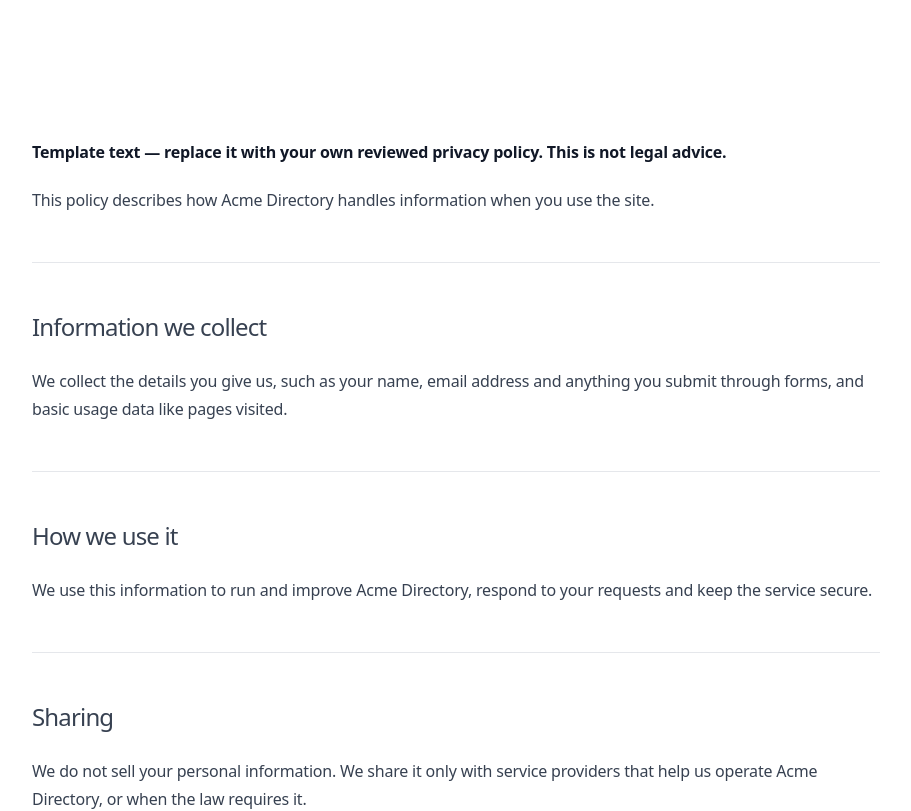
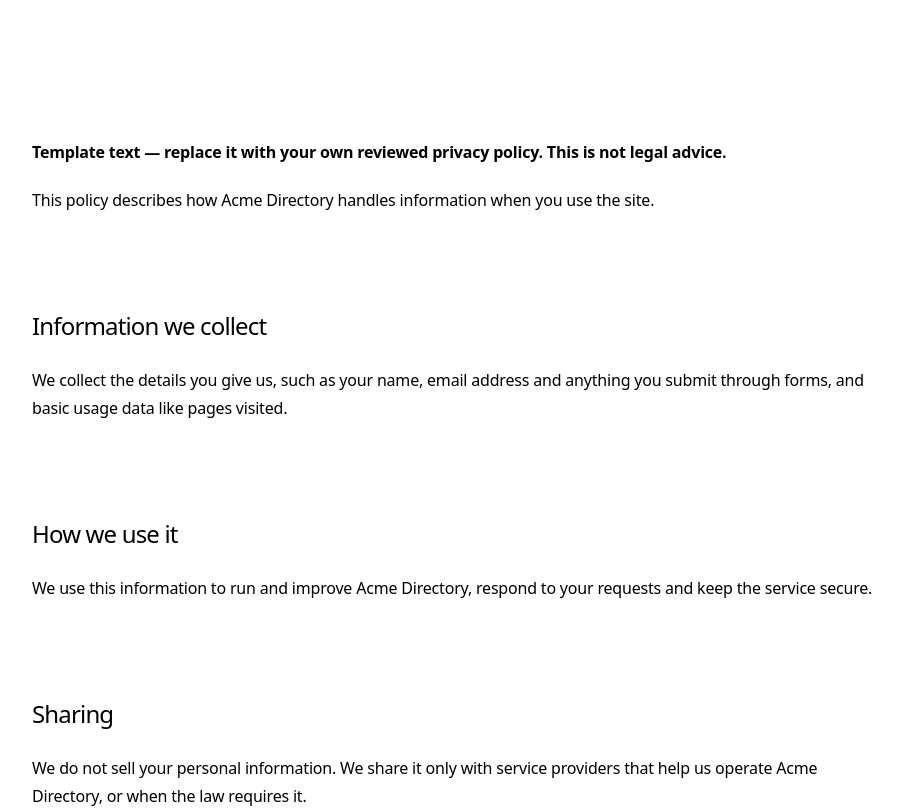
Before and after one commit to ttncode/marketplace-ui, a Next.js app: page /privacy in a window 1280 px wide. Shown: the part 380-1191 px from the top of the page, without its empty margins (184-1095 px from the left). Built offline with nearby package versions, Linux system fonts and the light colour scheme.

Commit message:
refactor(theme): tokenize legal and submit

```diff
--- a/src/app/globals.css
+++ b/src/app/globals.css
@@ -22,6 +22,14 @@
   --color-ink-secondary: var(--design-ink-secondary);
   --color-ink-muted: var(--design-ink-muted);
   --color-success: var(--design-success);
+  --color-surface-sunken: var(--design-surface-sunken);
+  --color-surface-pressed: var(--design-surface-pressed);
+  --color-error-line: var(--design-error-line);
+  --color-error-surface: var(--design-error-surface);
+  --color-error-ink: var(--design-error-ink);
+  --color-success-line: var(--design-success-line);
+  --color-success-surface: var(--design-success-surface);
+  --color-success-ink: var(--design-success-ink);
   --color-ring: var(--ring);
   --color-input: var(--input);
   --color-border: var(--border);
--- a/src/app/theme.css
+++ b/src/app/theme.css
@@ -45,6 +45,18 @@
   --design-dither-back: #f5f5f5;
   --design-dither-front: #5f5f5f52;
   --design-shadow-card-hover: 0 16px 36px rgb(34 34 34 / 0.07);
+  --design-surface-sunken: #e5e5e5;
+  --design-surface-pressed: #d4d4d4;
+  --design-error-line: rgb(254 202 202 / 0.6);
+  --design-error-surface: rgb(254 242 242 / 0.3);
+  --design-error-ink: #991b1b;
+  --design-success-line: rgb(187 247 208 / 0.6);
+  --design-success-surface: rgb(240 253 244 / 0.3);
+  --design-success-ink: #166534;
+  --design-prose-body: #374151;
+  --design-prose-heading: #111827;
+  --design-prose-rule: #e5e7eb;
+  --design-prose-marker: #d1d5db;
   --design-success: #10b981;
 
   --background: #fbfbfb;
--- a/src/components/blocks/content-page-hero.tsx
+++ b/src/components/blocks/content-page-hero.tsx
@@ -4,7 +4,7 @@ import { cn } from "@/lib/utils";
 import { HeroDitherShader } from "@/components/blocks/dither-background";
 
 const HERO_MASK =
-  "linear-gradient(to bottom, rgba(0,0,0,0.34) 0%, rgba(0,0,0,0.28) 20%, rgba(0,0,0,0.32) 38%, rgba(0,0,0,0.38) 56%, rgba(0,0,0,0.46) 70%, rgba(0,0,0,0.4) 78%, rgba(0,0,0,0.28) 86%, rgba(0,0,0,0.12) 94%, transparent 100%)";
+  "var(--design-mask-hero-fade)";
 
 // Content-page hero comes in two layouts: left-aligned (legal pages) and centered (listings).
 const LAYOUTS = {
@@ -56,7 +56,7 @@ export function ContentPageHero({ crumb, title, subtitle, align }: ContentPageHe
               <li className="flex items-center">
                 <Link
                   href="/"
-                  className="-ml-1 inline-flex items-center gap-1 rounded-md px-1 py-1 transition-colors hover:bg-black/[0.04] hover:text-[var(--design-ink)]"
+                  className="-ml-1 inline-flex items-center gap-1 rounded-md px-1 py-1 transition-colors hover:bg-ink/[0.04] hover:text-[var(--design-ink)]"
                 >
                   <HomeIcon className="h-3 w-3" />
                   <span className="hidden sm:inline">Home</span>
--- a/src/components/blocks/legal-prose.module.css
+++ b/src/components/blocks/legal-prose.module.css
@@ -1,6 +1,6 @@
 /* Hand-written equivalent of Tailwind Typography `prose`; no typography plugin is installed. */
 .prose {
-  color: #374151;
+  color: var(--design-prose-body);
   font-size: 16px;
   line-height: 28px;
 }
@@ -12,19 +12,19 @@
 }
 
 .prose strong {
-  color: #111827;
+  color: var(--design-prose-heading);
   font-weight: 600;
 }
 
 .prose a {
-  color: #111827;
+  color: var(--design-prose-heading);
   font-weight: 500;
   text-decoration: underline;
 }
 
 .prose hr {
   margin: 48px 0;
-  border-top: 1px solid #e5e7eb;
+  border-top: 1px solid var(--design-prose-rule);
 }
 
 .prose h2 {
@@ -59,7 +59,7 @@
 }
 
 .prose li::marker {
-  color: #d1d5db;
+  color: var(--design-prose-marker);
 }
 
 .prose hr + *,
--- a/src/components/blocks/submit-hero.tsx
+++ b/src/components/blocks/submit-hero.tsx
@@ -1,7 +1,7 @@
 import { HeroDitherShader } from "@/components/blocks/dither-background";
 
 const HERO_MASK =
-  "linear-gradient(to bottom, rgba(0,0,0,0.34) 0%, rgba(0,0,0,0.28) 20%, rgba(0,0,0,0.32) 38%, rgba(0,0,0,0.38) 56%, rgba(0,0,0,0.46) 70%, rgba(0,0,0,0.4) 78%, rgba(0,0,0,0.28) 86%, rgba(0,0,0,0.12) 94%, transparent 100%)";
+  "var(--design-mask-hero-fade)";
 
 export function SubmitHero({ title, description }: { readonly title: string; readonly description: string }) {
   return (
--- a/src/components/ui/form-field.tsx
+++ b/src/components/ui/form-field.tsx
@@ -58,8 +58,8 @@ export function parseGithubRepo(value: string): string | null {
 }
 
 const ALERT_TONES = {
-  error: "border-[rgba(254,202,202,0.6)] bg-[rgba(254,242,242,0.3)] text-[#991b1b]",
-  success: "border-[rgba(187,247,208,0.6)] bg-[rgba(240,253,244,0.3)] text-[#166534]",
+  error: "border-error-line bg-error-surface text-error-ink",
+  success: "border-success-line bg-success-surface text-success-ink",
 } as const;
 
 export type AlertTone = keyof typeof ALERT_TONES;
@@ -90,7 +90,7 @@ export function OfficialBadge() {
 }
 
 export function RequiredMark() {
-  return <span className="text-[#ef4444]">*</span>;
+  return <span className="text-destructive">*</span>;
 }
 
 export function FieldLabel({ htmlFor, children }: { readonly htmlFor?: string; readonly children: ReactNode }) {
--- a/src/components/ui/texture-button.ts
+++ b/src/components/ui/texture-button.ts
@@ -4,8 +4,8 @@ const SHELL =
 const FACE =
   "flex h-full w-full items-center justify-center gap-2 rounded-[10px] bg-linear-to-b px-4 py-2 font-sans font-normal tracking-[-0.01em] whitespace-nowrap transition-[background-image,color] duration-200 ease-out motion-reduce:transition-none";
 
-export const PRIMARY_SHELL = `${SHELL} border-black/10 bg-linear-to-b from-black/70 to-black`;
-export const PRIMARY_FACE = `${FACE} from-[#262626] to-black text-white/90 hover:from-[#292524] hover:to-[#262626]/70 active:from-black active:to-black`;
+export const PRIMARY_SHELL = `${SHELL} border-ink/10 bg-linear-to-b from-ink/70 to-ink`;
+export const PRIMARY_FACE = `${FACE} from-ink/85 to-ink text-primary-foreground/90 hover:from-ink/85 hover:to-ink/70 active:from-ink active:to-ink`;
 
-export const SECONDARY_SHELL = `${SHELL} border-black/20 bg-white/50`;
-export const SECONDARY_FACE = `${FACE} from-[#f5f5f5]/80 to-[#e5e5e5]/50 text-[#404040] hover:from-[#e5e5e5]/40 hover:to-[#d4d4d4]/60 active:from-[#e5e5e5]/60 active:to-[#d4d4d4]/70`;
+export const SECONDARY_SHELL = `${SHELL} border-ink/20 bg-surface/50`;
+export const SECONDARY_FACE = `${FACE} from-surface-muted/80 to-surface-sunken/50 text-ink-secondary hover:from-surface-sunken/40 hover:to-surface-pressed/60 active:from-surface-sunken/60 active:to-surface-pressed/70`;
```
Also changed, not shown: 1 other file (tests, documents, lock files or other folders).
